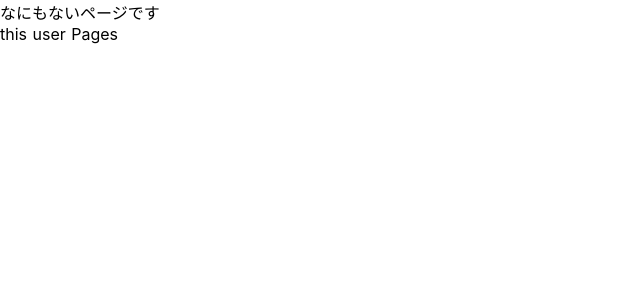
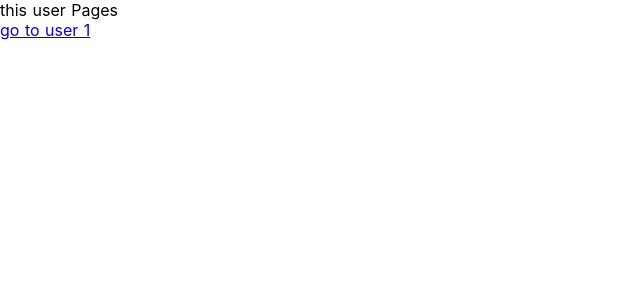
Before and after one commit to ikuosaito1989/nuxtjs-input, a Nuxt app in the folder myApp/: page /user in a window 1280 px wide. Shown: the top 300 px of the page, without its empty margins (0-640 px from the left). Built offline with nearby package versions, Linux system fonts and the light colour scheme.

Commit message:
npm run lint:fix

```diff
--- a/myApp/pages/index.vue
+++ b/myApp/pages/index.vue
@@ -9,7 +9,9 @@
         My posh Nuxt.js project
       </h2>
       <transition>
-        <nuxt-link to="/user">go to user</nuxt-link>
+        <nuxt-link to="/user">
+          go to user
+        </nuxt-link>
       </transition>
       <div class="links">
         <a href="https://nuxtjs.org/" target="_blank" class="button--green">
--- a/myApp/pages/user/index.vue
+++ b/myApp/pages/user/index.vue
@@ -1,9 +1,16 @@
 <template>
-  <div>this user Pages</div>
+  <div>
+    <div>this user Pages</div>
+    <transition>
+      <nuxt-link to="/user/1">
+        go to user 1
+      </nuxt-link>
+    </transition>
+  </div>
 </template>
 
 <script>
 export default {
-  layout: 'non'
+  layout: 'default'
 }
 </script>
```
Also changed, not shown: myApp/layouts/error.vue (+9 -3 lines).
